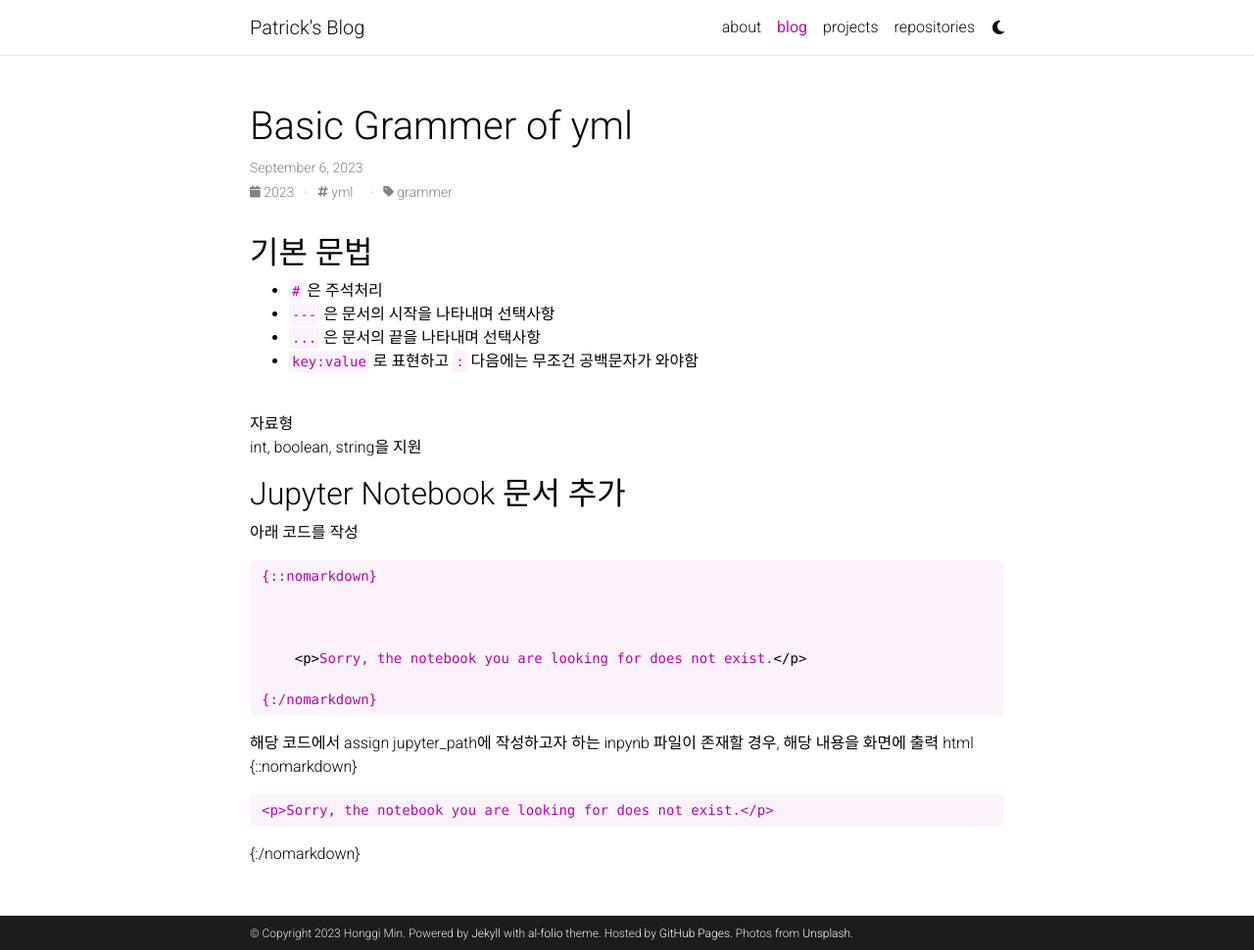
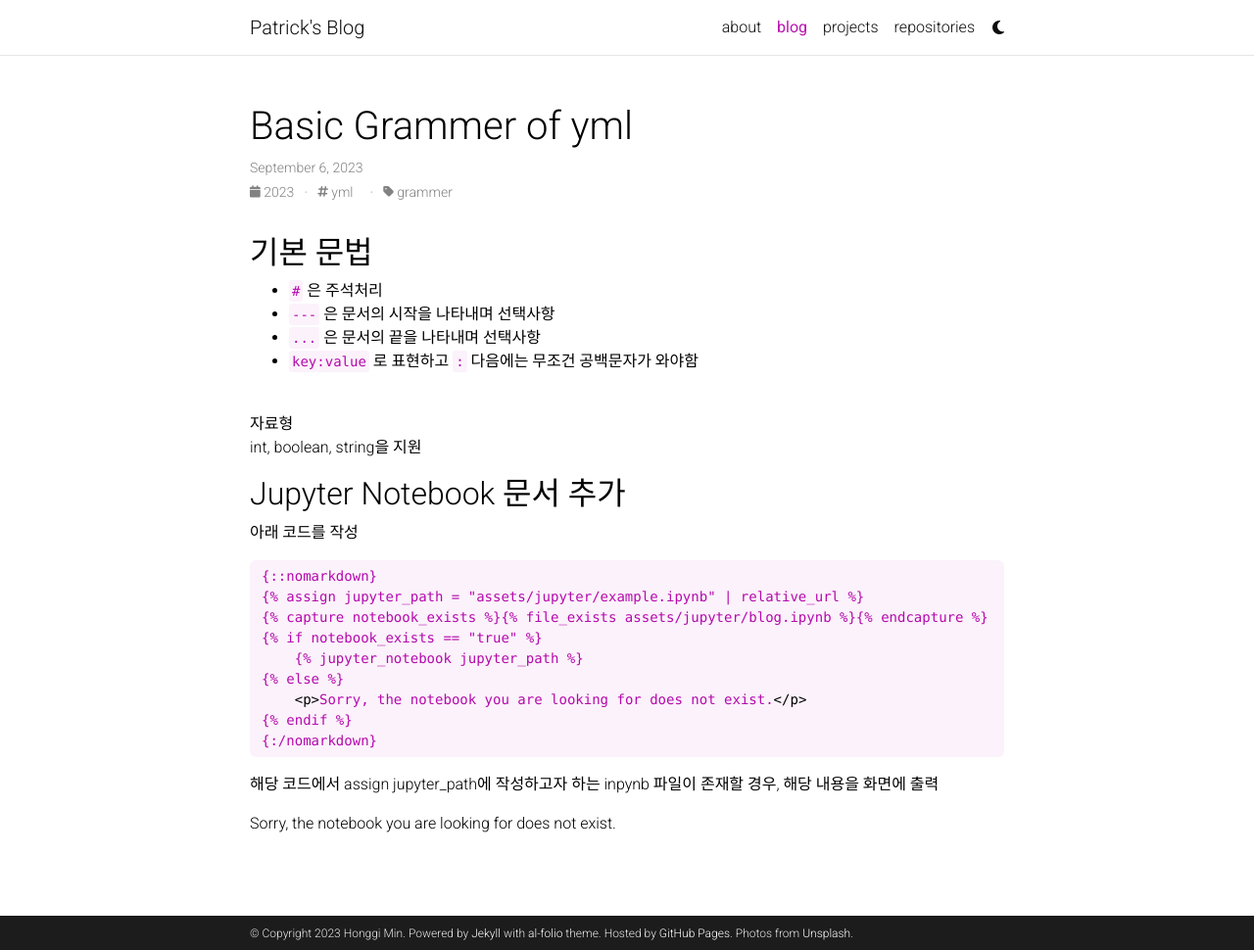
Before and after one commit to roomylot60/roomylot60.github.io, a Jekyll site: the page built from _posts/2023-09-06-yml-basic.md, in a window 1280 px wide and 970 px high. Shown: the whole window at 98% size. Built offline with Jekyll 4.4.1, drawn with Linux system fonts in a browser that asks for light colours; comment, search, counter and statistics services are not loaded; a style sheet for code colours, icons or effects is not loaded.

Commit message:
yml post modified

````diff
--- a/_posts/2023-09-06-yml-basic.md
+++ b/_posts/2023-09-06-yml-basic.md
@@ -20,6 +20,9 @@
 
 ## Jupyter Notebook 문서 추가
 아래  코드를 작성
+
+{% raw %}
+
 ```html
 {::nomarkdown}
 {% assign jupyter_path = "assets/jupyter/example.ipynb" | relative_url %}
@@ -31,8 +34,10 @@
 {% endif %}
 {:/nomarkdown}
 ```
+{% endraw %}
+
 해당 코드에서 assign jupyter_path에 작성하고자 하는 inpynb 파일이 존재할 경우, 해당 내용을 화면에 출력
-html
+
 {::nomarkdown}
 {% assign jupyter_path = "assets/jupyter/example.ipynb" | relative_url %}
 {% capture notebook_exists %}{% file_exists assets/jupyter/blog.ipynb %}{% endcapture %}
````
